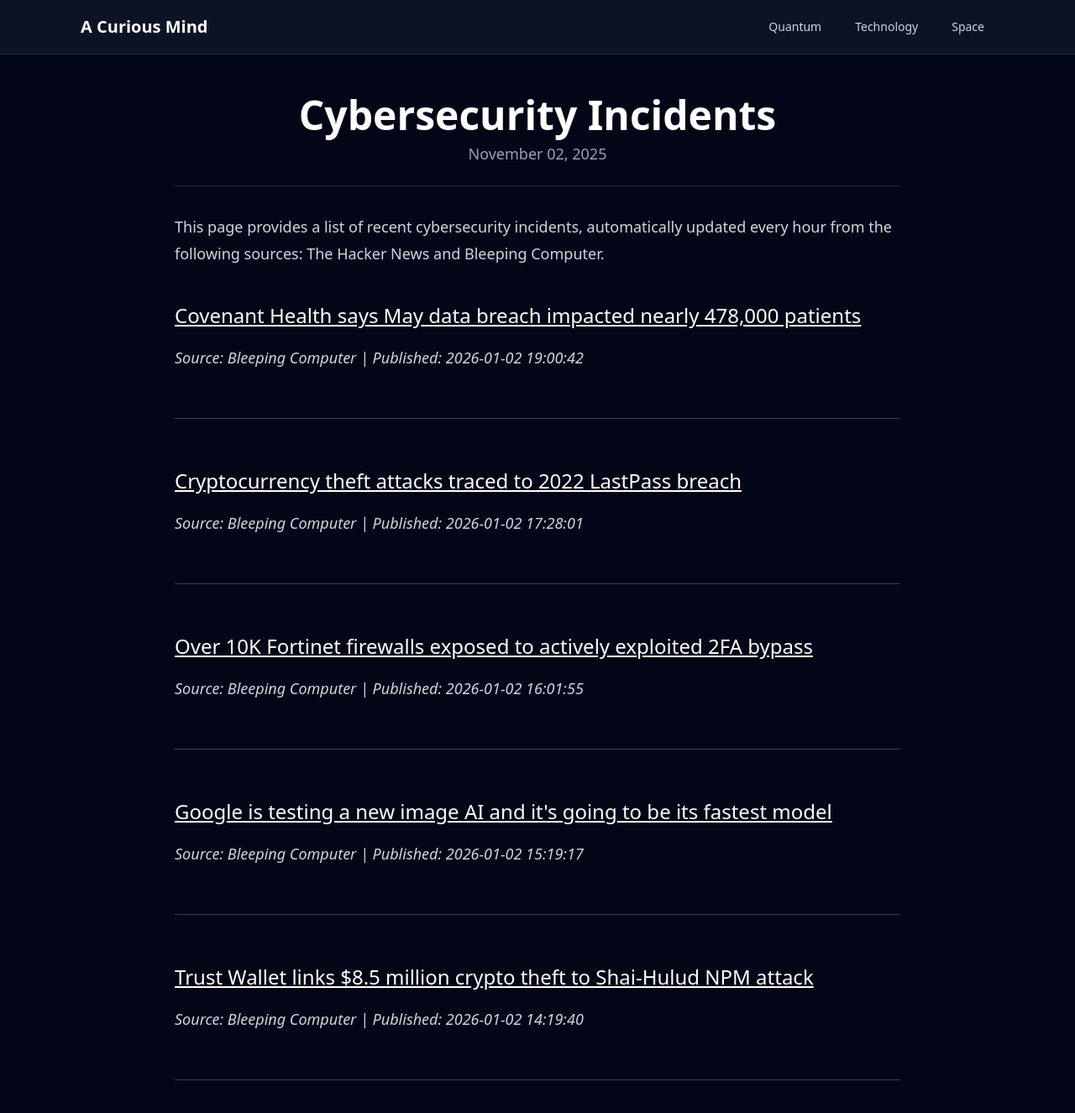
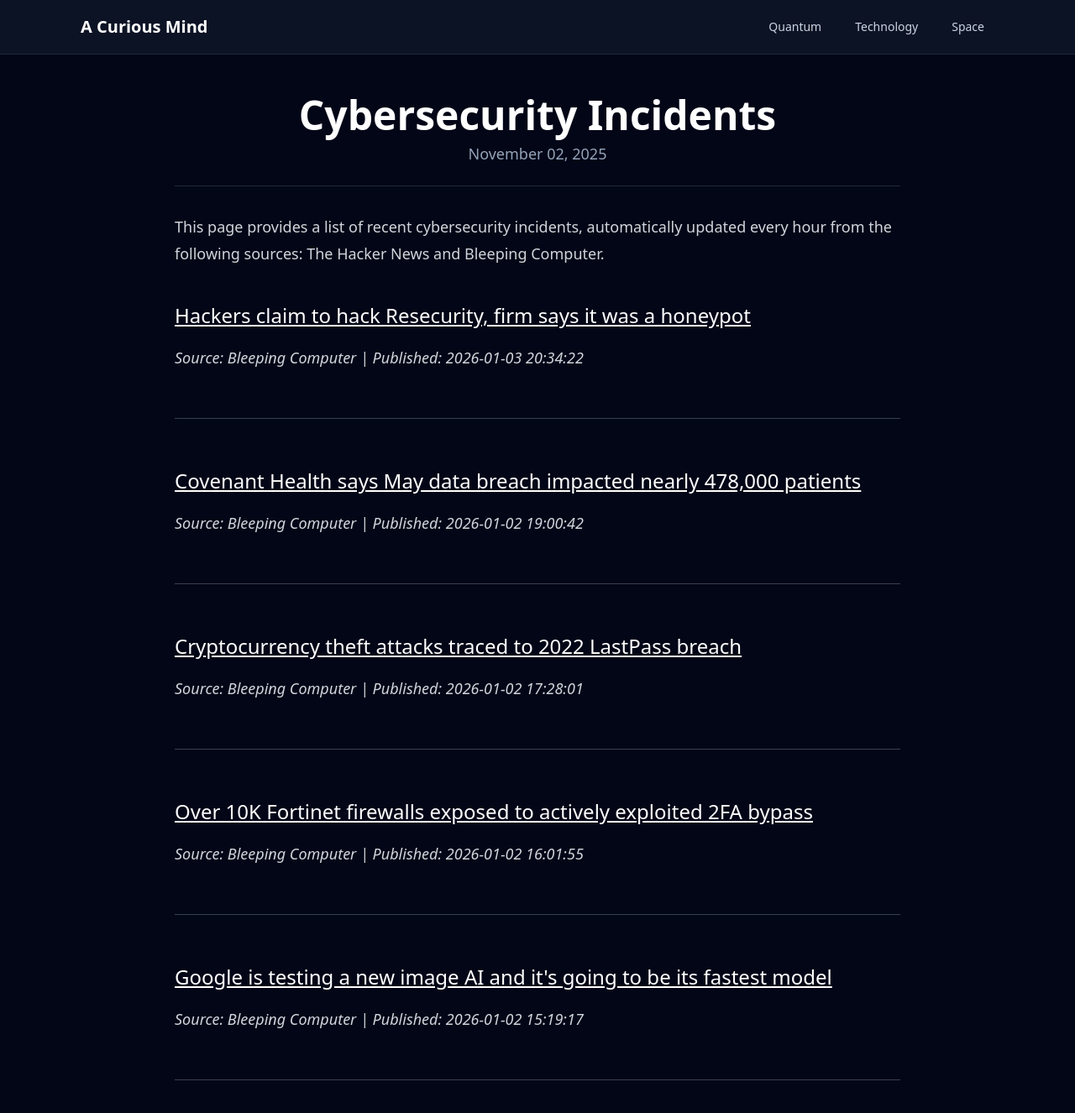
Before and after one commit to onehl7/onehl7.github.io, a Jekyll site: the page built from _posts/2025-11-02-cybersecurity-incidents.md, in a window 1280 px wide and 1400 px high. Shown: the top 1326 px of the window at 84% size. Built offline with Jekyll 4.4.1, drawn with Linux system fonts in a browser that asks for light colours; nearby versions of some CDN libraries.

Commit message:
Update news data

```diff
--- a/_data/news.json
+++ b/_data/news.json
@@ -1,4 +1,10 @@
 [
+  {
+    "source": "Bleeping Computer",
+    "title": "Hackers claim to hack Resecurity, firm says it was a honeypot",
+    "link": "https://www.bleepingcomputer.com/news/security/hackers-claim-resecurity-hack-firm-says-it-was-a-honeypot/",
+    "published": "2026-01-03 20:34:22"
+  },
   {
     "source": "Bleeping Computer",
     "title": "Covenant Health says May data breach impacted nearly 478,000 patients",
@@ -22,11 +28,5 @@
     "title": "Google is testing a new image AI and it's going to be its fastest model",
     "link": "https://www.bleepingcomputer.com/news/google/google-is-testing-a-new-image-ai-and-its-going-to-be-its-fastest-model/",
     "published": "2026-01-02 15:19:17"
-  },
-  {
-    "source": "Bleeping Computer",
-    "title": "Trust Wallet links $8.5 million crypto theft to Shai-Hulud NPM attack",
-    "link": "https://www.bleepingcomputer.com/news/security/trust-wallet-links-85-million-crypto-theft-to-shai-hulud-npm-attack/",
-    "published": "2026-01-02 14:19:40"
   }
 ]
```
